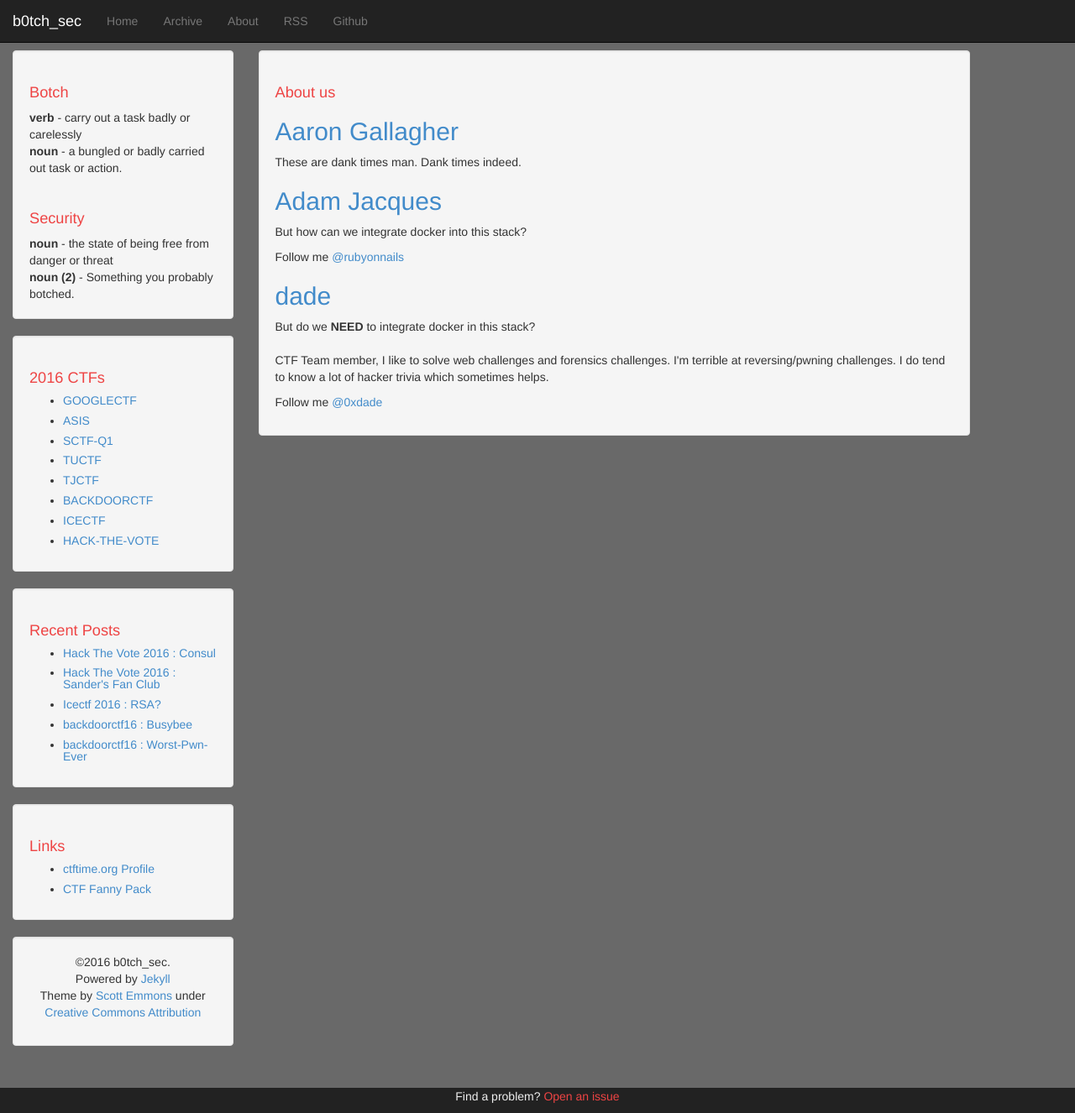
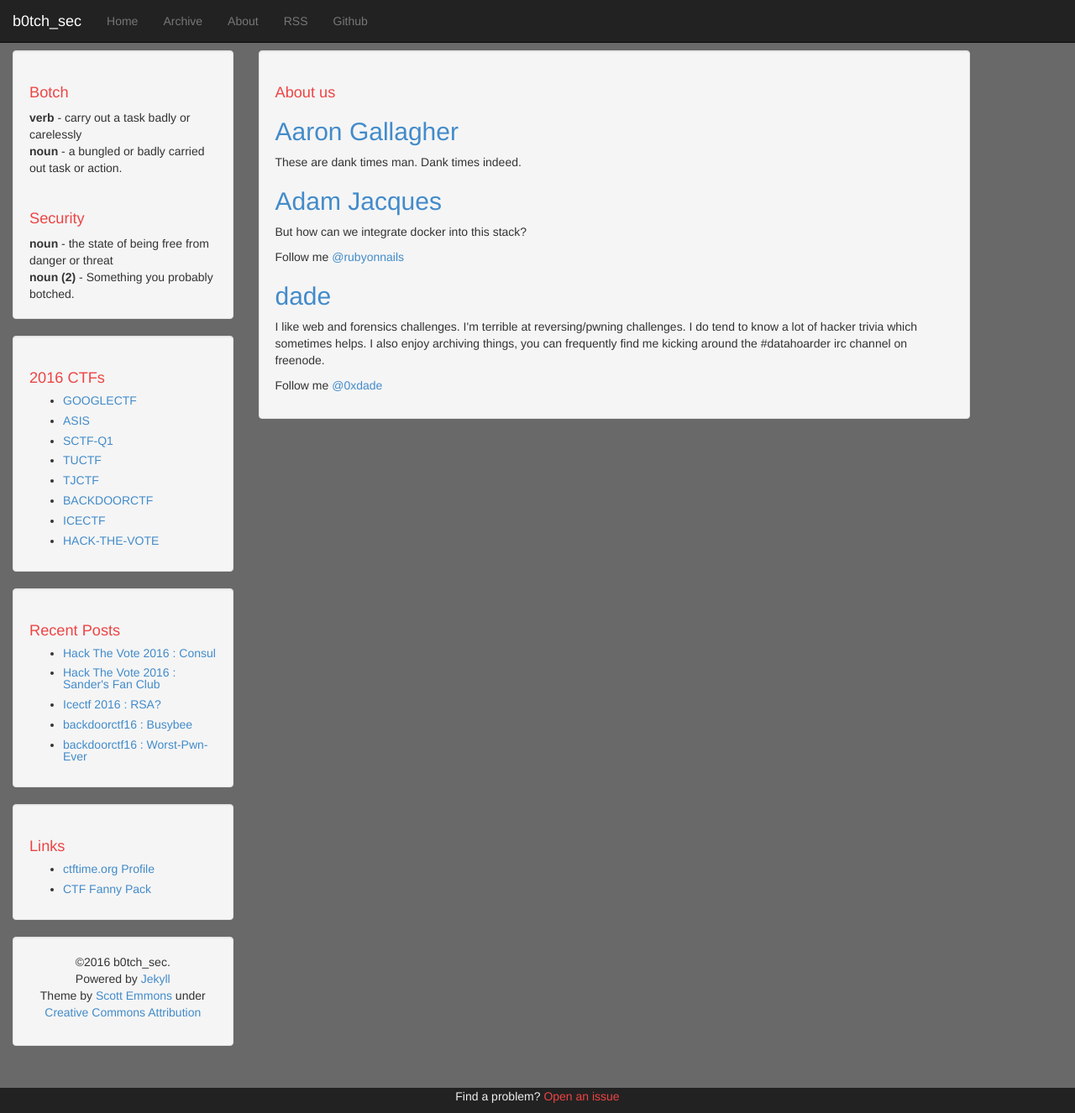
Before and after one commit to b0tchsec/b0tchsec.github.io, a Jekyll site: the page built from about/index.html, in a window 1280 px wide and 1326 px high. Shown: the whole window at 84% size. Built offline with Jekyll 4.4.1, drawn with Linux system fonts in a browser that asks for light colours.

Commit message:
Update _config.yml

```diff
--- a/_config.yml
+++ b/_config.yml
@@ -67,10 +67,10 @@ authors:
     display_name: dade
     gravatar:
     email: dade@tutanota.com
-    web: http://0xda.de
+    web: https://0xda.de
     twitter: "0xdade"
     keybase: dade
     github: "0xdade"
-    bio: "But do we <strong>NEED</strong> to integrate docker in this stack? <br /><br />CTF Team member, I like to solve web challenges and forensics challenges. I'm terrible at reversing/pwning challenges. I do tend to know a lot of hacker trivia which sometimes helps."
+    bio: "I like web and forensics challenges. I'm terrible at reversing/pwning challenges. I do tend to know a lot of hacker trivia which sometimes helps. I also enjoy archiving things, you can frequently find me kicking around the #datahoarder irc channel on freenode."
 
 years: ['2016']
```
